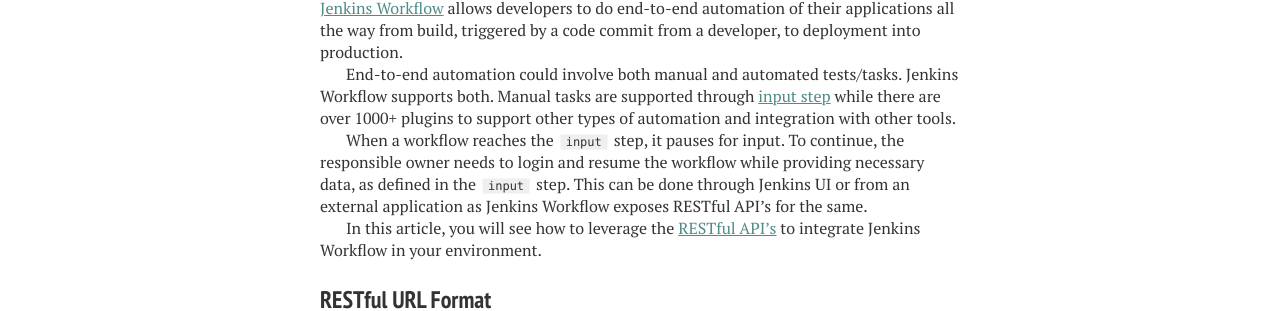
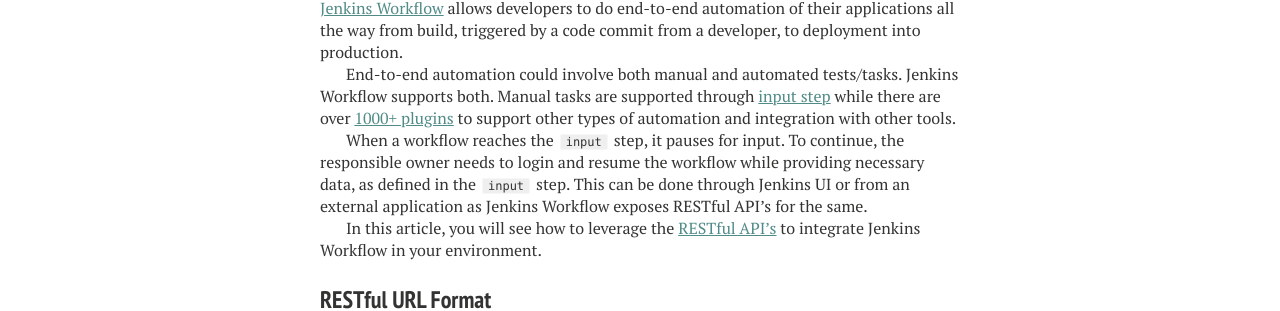
Before and after one commit to uaarkoti/uaarkoti.github.io, a Jekyll site: the page built from _posts/2015-05-17-workflow-integration-using-rest-api.markdown, in a window 1280 px wide and 900 px high, scrolled down 347 px. Shown: the part 175-486 px from the top of the window. Built offline with Jekyll 4.4.1, drawn with Linux system fonts in a browser that asks for light colours; nearby versions of some CDN libraries; comment, search, counter and statistics services are not loaded; part of the change alters nothing that is shown.

```diff
--- a/_posts/2015-05-17-workflow-integration-using-rest-api.markdown
+++ b/_posts/2015-05-17-workflow-integration-using-rest-api.markdown
@@ -26,7 +26,7 @@ date: 2015-05-17T19:57:59-07:00
 ## Jenkins Workflow REST Integration
 [Jenkins Workflow](https://wiki.jenkins-ci.org/display/JENKINS/Workflow+Plugin) allows developers to do end-to-end automation of their applications all the way from build, triggered by a code commit from a developer, to deployment into production.
 
-End-to-end automation could involve both manual and automated tests/tasks. Jenkins Workflow supports both. Manual tasks are supported through [input step](https://github.com/jenkinsci/workflow-plugin/blob/master/TUTORIAL.md#pausing-flyweight-vs-heavyweight-executors) while there are over 1000+ plugins to support other types of automation and integration with other tools.
+End-to-end automation could involve both manual and automated tests/tasks. Jenkins Workflow supports both. Manual tasks are supported through [input step](https://github.com/jenkinsci/workflow-plugin/blob/master/TUTORIAL.md#pausing-flyweight-vs-heavyweight-executors) while there are over [1000+ plugins](https://updates.jenkins-ci.org/download/plugins/) to support other types of automation and integration with other tools.
 
 When a workflow reaches the `input` step, it pauses for input. To continue, the responsible owner needs to login and resume the workflow while providing necessary data, as defined in the `input` step. This can be done through Jenkins UI or from an external application as Jenkins Workflow exposes RESTful API's for the same.
 
```
